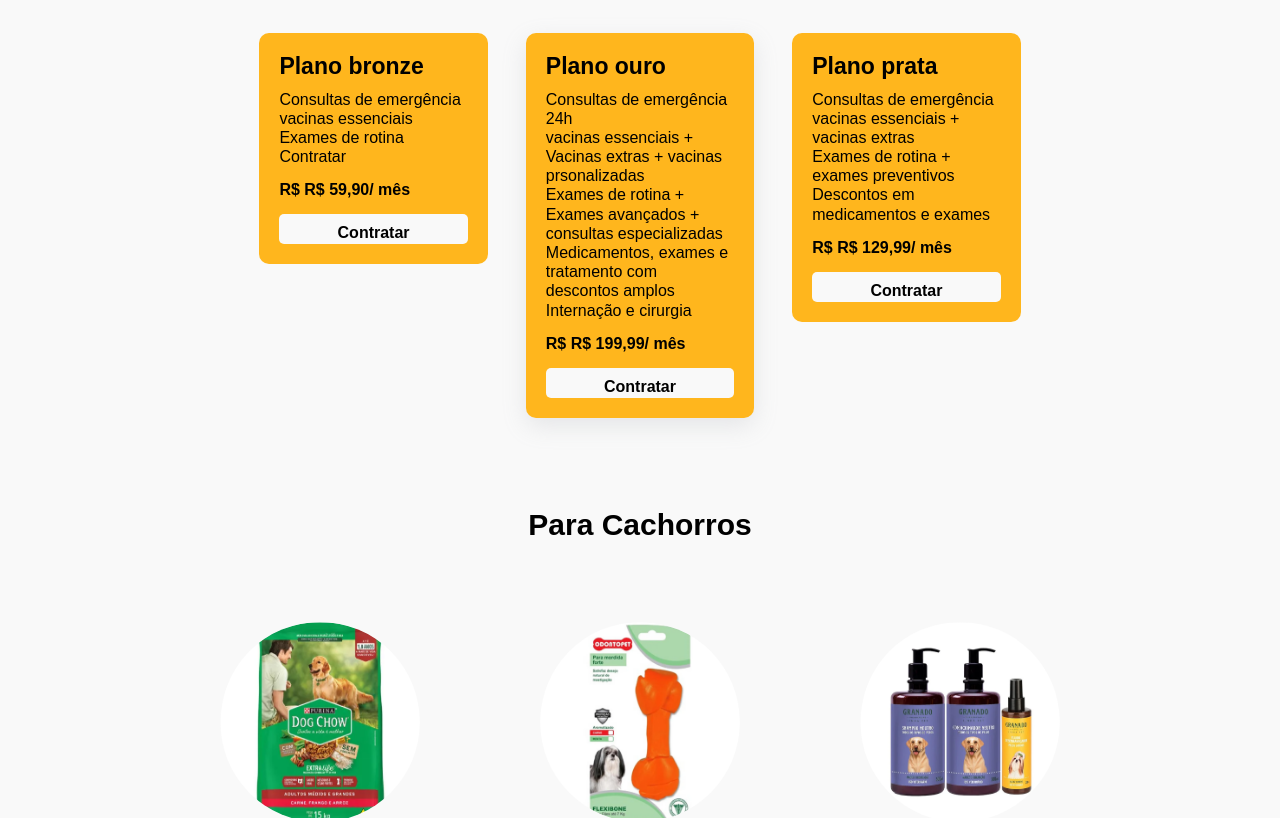
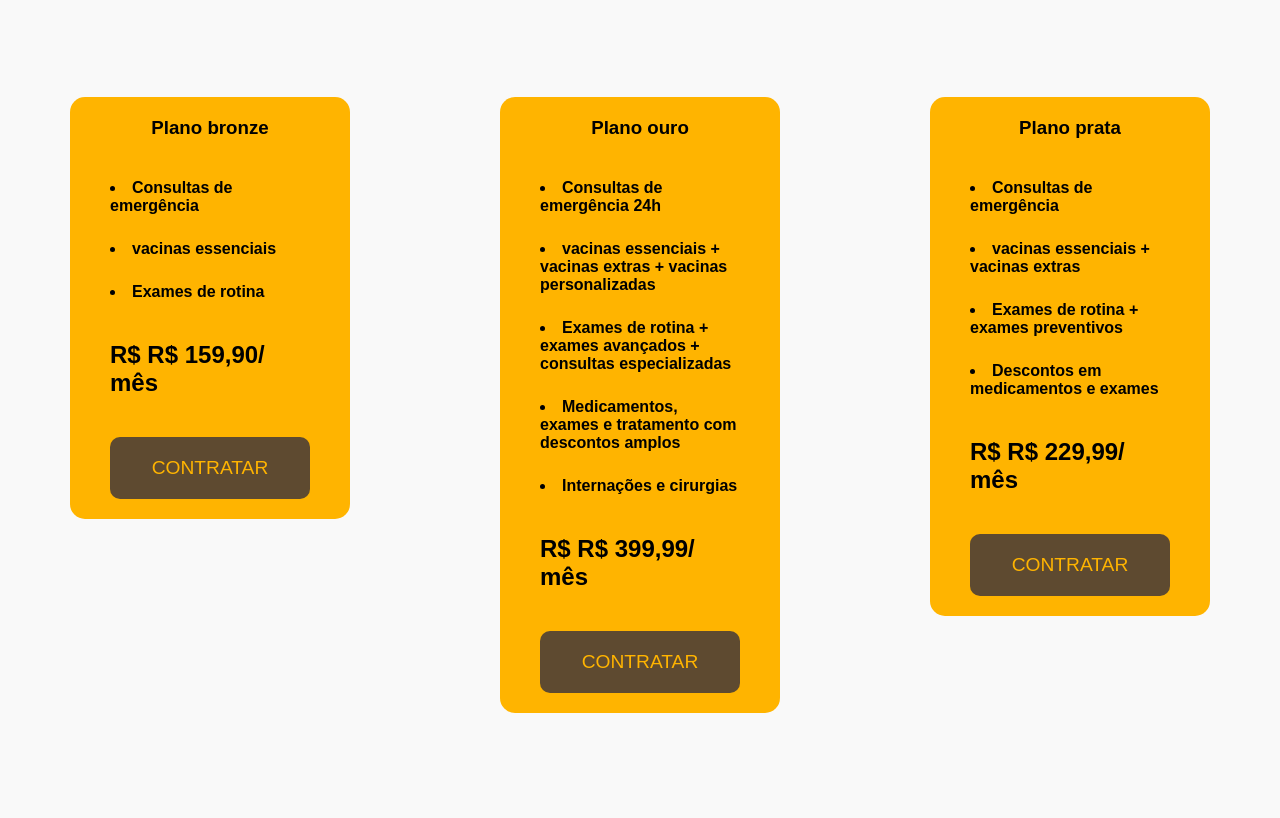
Before and after one commit to rafacostadev/petshop, a plain HTML site: page index.html in a window 1280 px wide. Shown: the part 732-1550 px from the top of the page. Drawn offline with Linux system fonts and the light colour scheme.

Commit message:
Fixado bugs, ajustados elementos, seção de planos refeita, ajustado tamanhos dos elementos

```diff
--- a/index.html
+++ b/index.html
@@ -1,5 +1,6 @@
 <!DOCTYPE html>
 <html lang="pt-BR">
+
 <head>
     <meta charset="UTF-8">
     <meta name="viewport" content="width=device-width, initial-scale=1.0">
@@ -7,19 +8,26 @@
     <link rel="stylesheet" href="styles.css">
     <link rel="shortcut icon" type="imagex/png" href="./images/logo.png">
 </head>
+
 <body>
     <header class="header">
         <div class="top-bar">
             <div class="logo">
+                <a href="#">
                     <img src="images/logo.png" alt="logo petzen" id="logo">
+                </a>
             </div>
             <div class="search-box">
                 <img src="images/lupa.png" alt="lupa pesquisar" class="search-icon">
                 <input type="text" id="search-input" placeholder="Digite o nome de um produto">
             </div>
             <div class="login">
+                <a href="#">
                     <img src="images/carrinho.png" alt="carrinho de compras" id="carrinho">
+                </a>
+                <a href="#">
                     <img src="images/user.png" alt="usuario" id="usuario">
+                </a>
                 <a href="#" class="entrar">Entrar</a>
                 <a href="#" class="cadastrar">Cadastrar</a>
             </div>
@@ -43,7 +51,7 @@
                 <button class="access-button">Acessar</button>
             </div>
             <div class="image-container">
-                <img src="images/telainicial.png" alt="gato e cachorro" class="image-home"/>
+                <img src="images/telainicial.png" alt="gato e cachorro" class="image-home" />
             </div>
         </section>
 
@@ -52,104 +60,82 @@
                 Planos de Saúde para o seu pet
             </h2>
 
-          <div class="plans-container">
-            <div class="plan-box" id="box1">
+            <div class="plans-section-grid">
+
+                <div class="container-plano">
+
                     <h3>Plano bronze</h3>
 
-              <div class="containet-beneficios">
-                  <p class="containet-beneficios-p">
+                    <ul class="container-beneficios">
+                        <li class="container-beneficio">
                             Consultas de emergência
-                  </p>
-                  <p class="containet-beneficios-p">
+                        </li>
+                        <li class="container-beneficio">
                             vacinas essenciais
-                  </p>
-                  <p class="containet-beneficios-p">
+                        </li>
+                        <li class="container-beneficio">
                             Exames de rotina
-                  </p>
-                  <p class="containet-beneficios-p">
-                      Contratar
-                  </p>
-              </div>
-
-              <span id="preco">
-                  R$ R$ 59,90/ mês
+                        </li>
+                    </ul>
+                    <span class="preco">
+                        <strong>R$ R$ 159,90/ mês</strong>
                     </span>
                     <button class="plan-button">
                         Contratar
                     </button>
                 </div>
 
-            <div class="plan-box" id="box2">
+                <div class="container-plano" id="box2">
                     <h3>Plano ouro</h3>
-              <div class="containet-beneficios">
-              <p>
-                <p class="containet-beneficios-p">
+                    <ul class="container-beneficios">
+
+                        <li class="container-beneficio">
                             Consultas de emergência 24h
-            </p>
-            <p class="containet-beneficios-p">
-                vacinas essenciais +
-                </p>
-                <p class="containet-beneficios-p">
-                    Vacinas extras + vacinas </p>
-                    <p class="containet-beneficios-p">
-                        prsonalizadas
-                </p>
-                <p class="containet-beneficios-p">
-                    Exames de rotina +
-                </p>
-                <p class="containet-beneficios-p">
-                    Exames avançados +
-               </p>
-               <p class="containet-beneficios-p">
-                consultas especializadas
-                </p>
-                <p class="containet-beneficios-p">
-                Medicamentos, exames e
-                </p>
-                <p class="containet-beneficios-p">
-                    tratamento com
-                </p>
-                <p class="containet-beneficios-p">
-                descontos amplos
-                </p>
-                <p class="containet-beneficios-p">
-                    Internação e cirurgia
-                </p>
-            </div>
-              <p><strong>R$ R$ 199,99/ mês</strong></p>
+                        </li>
+                        <li class="container-beneficio">
+                            vacinas essenciais + vacinas extras + vacinas personalizadas
+                        </li>
+
+                        <li class="container-beneficio">
+                            Exames de rotina + exames avançados + consultas especializadas
+                        </li>
+
+                        <li class="container-beneficio">
+                            Medicamentos, exames e tratamento com descontos amplos
+                        </li>
+
+                        <li class="container-beneficio">
+                            Internações e cirurgias
+                        </li>
+                    </ul>
+                    <span class="preco"><strong>R$ R$ 399,99/ mês</strong></span>
                     <button class="plan-button">Contratar</button>
                 </div>
 
-            <div class="plan-box" id="box3">
+                <div class="container-plano" id="box3">
                     <h3>Plano prata</h3>
-              <div class="containet-beneficios">
-              <p>
-                <p class="containet-beneficios-p">
+                    <ul class="container-beneficios">
+                        <li class="container-beneficio">
                             Consultas de emergência
-                </p>
-                <p class="containet-beneficios-p">
-            vacinas essenciais +
-                </p>
-                <p class="containet-beneficios-p">
-            vacinas extras
-                </p>
-                <p class="containet-beneficios-p">
-                Exames de rotina +
-            </p>
-            <p class="containet-beneficios-p">
-                exames preventivos
-                </p>
-                <p class="containet-beneficios-p">
-            Descontos em
-            </p>
-            <p class="containet-beneficios-p">
-            medicamentos e exames
-              </p>
-            </div>
-              <p><strong>R$ R$ 129,99/ mês</strong></p>
+                        </li>
+                        <li class="container-beneficio">
+                            vacinas essenciais + vacinas extras
+                        </li>
+
+                        <li class="container-beneficio">
+                            Exames de rotina + exames preventivos
+                        </li>
+
+                        <li class="container-beneficio">
+                            Descontos em medicamentos e exames
+                        </li>
+
+                    </ul>
+                    <span class="preco"><strong>R$ R$ 229,99/ mês</strong></span>
                     <button class="plan-button">Contratar</button>
                 </div>
             </div>
+
         </section>
 
         <section id="para-cachorros">
@@ -211,34 +197,40 @@
                 </li>
             </ul>
         </section>
-        <section class = "ordered-list">
-            <hr>
+        <section class="beneficios">
+            <h2>Benefícios de usar nosso site</h2>
+            <div class="flex-ordered-list">
                 <ol class="list">
                     <li><strong>Produtos de Qualidade Premium</strong>
-                <br> Apenas itens aprovados por especialistas em saúde animal.</li>
+                        <br> Apenas itens aprovados por especialistas em saúde animal.
+                    </li>
                     <li><strong>Entrega Rápida </strong>
-                    <br> Receba no conforto da sua casa em até 24 horas. Frete grátis acima de R$250,00. </li>
+                        <br> Receba no conforto da sua casa em até 24 horas. Frete grátis acima de R$250,00.
+                    </li>
                     <li><strong>Preços Competitivos </strong>
                         <br> Os melhores preços do mercado para cuidar do seu pet.
-                    Parcelamento em até 12x vezes sem juros.</li>
+                        Parcelamento em até 12x vezes sem juros.
+                    </li>
                     <li><strong> Garantia de Satisfação </strong>
-                <br> Troca ou devolução sem complicações. </li>
-                <li><strong>Amor pelos Animais  </strong>
-                <br> Uma empresa feita por quem entende e ama pets.</li>
+                        <br> Troca ou devolução sem complicações.
+                    </li>
+                    <li><strong>Amor pelos Animais </strong>
+                        <br> Uma empresa feita por quem entende e ama pets.
+                    </li>
                 </ol>
             </div>
         </section>
 
         <section id="secao-formulario">
-            <h2>Formulário para contato</h2>
             <div class="form-container">
                 <form class="form">
+                    <h2>Formulário para contato</h2>
                     <input type="text" id="name" placeholder="Escreva seu nome">
                     <input type="email" id="email" placeholder="Escreva seu email">
                     <textarea class="mensagem" placeholder="Escreva sua mensagem"></textarea>
-                <button type="submit" form="formulario" value="submit">Enviar</button>
+                    <button type="submit" class="button-submit" form="formulario" value="submit">Enviar</button>
                 </form>
-            <img class ="form-img" src="./images/image-form.png" alt="imag form">
+                <img class="form-img" src="./images/image-form.png" alt="imag form">
             </div>
 
         </section>
@@ -259,7 +251,7 @@
                     <a href="#">Casa e Jardim</a>
                 </nav>
                 <div class="redes-sociais">
-             <img src="images/linkedin.png" alt="logo linkedin"  >
+                    <img src="images/linkedin.png" alt="logo linkedin">
                     <img src="images/facebook.png" alt="logo facebook">
                     <img src="images/twiter.png" alt="logo twitter">
                 </div>
@@ -282,4 +274,5 @@
     </footer>
 
 </body>
+
 </html>
--- a/styles.css
+++ b/styles.css
@@ -9,7 +9,7 @@ body {
   background-color: #f9f9f9;
 }
 
-img{
+img {
   max-width: 100%;
 }
 
@@ -26,14 +26,14 @@ img{
 
 .top-bar {
   display: flex;
-    justify-content: space-between;
+  justify-content: space-around;
   align-items: center;
   padding: 15px 30px;
   margin-top: 0;
 }
 
-#logo{
-    position: absolute; width: 130px; height: 90px; left: 90px; top: 1px;
+#logo {
+  max-width: 130px;
 }
 
 .label-container label {
@@ -50,7 +50,6 @@ img{
   background-color: #fff;
   width: 500px;
   margin-left: 250px;
-
 }
 
 .search-icon {
@@ -73,7 +72,7 @@ img{
   height: auto;
   margin-right: 5px;
 }
-#usuario{
+#usuario {
   width: 65px;
   height: 60px;
   margin-right: 5px;
@@ -85,25 +84,26 @@ img{
   gap: 10px;
 }
 
-.entrar, .cadastrar {
+.entrar,
+.cadastrar {
   margin-left: 5px;
   font-size: 14px;
   text-decoration: none;
   color: black;
 }
-.entrar:hover, .cadastrar:hover{
-    color: #FFA500;
+.entrar:hover,
+.cadastrar:hover {
+  color: #ffa500;
 }
 
 .login-icon:hover {
-    color: #FFA500;
+  color: #ffa500;
 }
 .navbar {
   display: flex;
   justify-content: center;
   padding: 10px 0;
   background-color: #fff;
-
 }
 .navbar ul {
   display: flex;
@@ -121,8 +121,7 @@ img{
 }
 
 .navbar ul li a:hover {
-    color: #FFA500;
-
+  color: #ffa500;
 }
 
 .main-container {
@@ -153,21 +152,21 @@ height: 287px;
   font-weight: 400px;
   font-size: 59px;
   line-height: 85px;
-color: #0D0C22;
+  color: #0d0c22;
   flex: none;
   order: 0;
   flex-grow: 0;
 }
 
 .highlight {
-    color: #FFA500;
+  color: #ffa500;
   font-weight: bold;
 }
 
 .p-home {
   width: 498px;
   height: 87px;
-font-family: 'Open Sans';
+  font-family: "Open Sans";
   font-style: normal;
   font-weight: 300;
   font-size: 21px;
@@ -176,16 +175,15 @@ color: #323232;
   flex: none;
   order: 1;
   flex-grow: 0;
-
 }
 
 .access-button {
-    padding: 10px 50px;
   font-size: 1em;
   color: #fff;
-    background-color: #FFA500;
+  background-color: #ffa500;
   border: none;
   border-radius: 58px;
+  padding: 20px 40px;
   cursor: pointer;
   transition: background-color 0.3s;
 }
@@ -197,7 +195,6 @@ flex-grow: 0;
 .image-container {
   flex: 1;
   max-width: 500px;
-
 }
 
 .image-home {
@@ -206,106 +203,104 @@ flex-grow: 0;
   max-width: 100%;
   object-fit: contain;
 }
-.plans-section {
-    display: flex;
-    flex-direction: column;
-    padding: 40px;
-}
 
-.plans-container {
-    display: flex;
-    justify-content: space-between;
-}
-
-.plan-box {
-    background-color: #ffb61d;
-    padding: 20px;
-    width: 30%;
-    border-radius: 10px;
-    text-align: left;
-    height: fit-content;
-
-
-}
-
-.plans-section-h2{
-    text-align: center;
-    margin-top: 20px;
-    margin-bottom: 50px;
-    font-size: 30px;
-}
-
-#box2{
-    box-shadow: rgba(149, 157, 165, 0.2) 0px 8px 24px;
-}
-
-.plan-box h3 {
-    margin-bottom: 10px;
-    font-size: 23px;
-}
-
-.containet-beneficios{
+.containe-beneficios {
   display: flex;
   flex-direction: column;
   margin-bottom: 15px;
 }
 
-#preco{
-    font-weight: bold;
-    font-size: 16px;
+/* Seção de planos */
+
+.plans-section {
+  padding: 80px 50px;
 }
 
-.containet-beneficios-p {
-    font-size: 16px;
-    line-height: 1.2;
+.plans-section h2 {
+  text-align: center;
+}
+
+.plans-section-grid {
+  margin-top: 100px;
+  display: grid;
+  grid-template-columns: 1fr 1fr 1fr;
+  align-items: start;
+  gap: 150px;
+}
+
+.container-plano {
+  display: grid;
+  gap: 40px;
+  padding: 20px 40px;
+  max-width: 300px;
+  background: #ffb400;
+  border-radius: 15px;
+}
+
+.container-plano ul {
+  list-style-position: inside;
+}
+
+.container-plano ul {
+  font-weight: bold;
+}
+
+.preco {
+  font-size: 1.5em;
+}
+
+.container-plano li + li {
+  margin-top: 25px;
+}
+
+.container-plano h3 {
+  text-align: center;
 }
 
 .plan-button {
-    background-color:#f9f9f9;
+  cursor: pointer;
+  background: #5e4a30;
+  text-transform: uppercase;
+  font-size: 1.2rem;
+  color: #ffb400;
+  padding: 20px 40px;
+  border-radius: 10px;
   border: none;
-    padding: 10px  20px;
-    border-radius: 5px;
-    cursor: pointer;
-    margin-top: 15px;
-    font-size: 16px;
-    width: 100%;
-    font-weight: bold;
 }
 
 .plan-button:hover {
-    background-color: #0D0C22;
-    color: #f9f9f9;
+  color: #ffffff;
+  background: #e69500;
+  transition: 0.3s;
 }
 
 /* Seção para cachorros */
 
-#para-cachorros{
+#para-cachorros {
   padding: 50px;
-
 }
 
-#para-cachorros h2{
-    text-align:center;
+#para-cachorros h2 {
+  text-align: center;
   font-size: 30px;
 }
 
-
-#para-cachorros h3{
-    text-align:center;
+#para-cachorros h3 {
+  text-align: center;
 }
 
-.produtosCachorro{
+.produtosCachorro {
   list-style-type: none;
 }
 
-.grid{
-    display:grid;
+.grid {
+  display: grid;
   grid-template-columns: 1fr 1fr 1fr;
   margin-top: 80px;
   gap: 120px;
 }
 
-.testimg img{
+.testimg img {
   width: 200px;
   height: 200px;
   border-radius: 100%;
@@ -313,127 +308,129 @@ flex-grow: 0;
 
 /* Seção para gatos */
 
-#para-gatos{
+#para-gatos {
   padding: 50px;
-
 }
 
-#para-gatos h2{
-    text-align:center;
+#para-gatos h2 {
+  text-align: center;
   font-size: 30px;
 }
 
-#para-gatos h3{
-    text-align:center;
+#para-gatos h3 {
+  text-align: center;
 }
 
-.produtosGato{
+.produtosGato {
   list-style-type: none;
 }
 
-.grid li{
+.grid li {
   display: grid;
   gap: 20px;
 }
 /* Seção lista ordenada */
 
-hr {
-    border: 1px solid #717171;
-    width: 100%;
-    margin-bottom: 50px;
+.beneficios {
+  padding: 50px;
 }
 
-.ordered-list{
-    display: flex;
-    flex-direction: column;
-    width: 80%;
-
-
+.beneficios h2 {
+  text-align: center;
 }
 
+.flex-ordered-list {
+  margin-top: 40px;
+  justify-content: center;
+  display: flex;
+}
 
-.list{
+.list {
   text-align: left;
   line-height: 1.9;
-    height: fit-content;
-    margin-bottom: 70px;
   font-size: 18px;
 }
 
-
+.list li + li {
+  margin-top: 20px;
+}
 
 /* Seção do formulário */
 
-.form{
-    display:grid;
+.form {
+  display: grid;
+  gap: 30px;
   grid-template-columns: 1fr;
-    width: 400px;
-    height: 250px;
+  justify-content: center;
   border-radius: 30px;
   background-color: #f9f9f9;
+}
 
+.form h2 {
+  text-align: center;
 }
+
 input {
-    background-color: #ffb61d;/* Cor de fundo amarela */
+  background-color: #ffb61d; /* Cor de fundo amarela */
   color: #333; /* Cor do texto */
   border-radius: 10px; /* Bordas arredondadas */
   border: 1px solid #ccc; /* Cor da borda */
-    width: 100%; /* Largura do input (ajusta conforme necessário) */
   font-size: 16px; /* Tamanho da fonte */
-    border-top: 60px;
+  padding: 10px;
 }
 .email {
-    background-color: #ffb61d;/* Cor de fundo amarela */
+  background-color: #ffb61d; /* Cor de fundo amarela */
   color: #333; /* Cor do texto */
   border-radius: 10px; /* Bordas arredondadas */
   border: 1px solid #ccc; /* Cor da borda */
-    width: 100%; /* Largura do input (ajusta conforme necessário) */
   font-size: 16px; /* Tamanho da fonte */
-    border-top: 60px;
+  padding: 10px;
 }
-textarea{
+
+textarea {
   border-radius: 10px;
   border-bottom: 60px;
-}
-button{
-    border-radius: 10px;
-    width: 100px;
-    height: 30px;
-   border-left: 50px;
-   border-top: 40px;
-
-
+  min-width: 300px;
+  min-height: 150px;
+  max-width: 500px;
+  max-height: 250px;
+  background-color: #ffb61d;
+  padding: 10px;
 }
 
-
-
-.form-container{
+.form-container {
+  padding: 80px;
   display: grid;
   grid-template-columns: 1fr 1fr;
   gap: 100px;
-    align-items:center;
-    margin-bottom: 50px;
-
-
+  align-items: stretch;
 }
-.form-img{
-    width: 310px;
-    height: 280px;
-    padding-left: 10%;
-
-
+.form-img {
+  max-width: 400px;
 }
 
+.button-submit {
+  color: white;
+  justify-self: center;
+  padding: 10px 40px;
+  border-radius: 20px;
+  border-style: none;
+  background-color: #ffb61d;
+  transition: background-color 0.3s;
+  cursor: pointer;
+}
+
+.button-submit:hover {
+  background-color: #e69500;
+}
 
 /* Seção do rodapé */
 footer {
-    background-color: #EDE8E8; /* Fundo claro */
+  background-color: #ede8e8; /* Fundo claro */
   color: #333;
   padding: 20px 0;
   font-family: Arial, sans-serif;
   border-top: 1px solid #ddd;
-
-
 }
 .foot {
   max-width: 1200px;
@@ -441,15 +438,13 @@ footer {
   padding: 0 15px;
 }
 .logo {
-
   width: 100px;
   height: 46px;
   display: flex;
   align-items: center;
-
 }
 
-.footer-top{
+.footer-top {
   display: flex;
   flex-direction: row;
   justify-content: space-between;
@@ -465,8 +460,7 @@ order: 0;
   flex-grow: 0;
 }
 
-.redes-sociais{
-
+.redes-sociais {
   display: flex;
   flex-direction: row;
   justify-content: center;
@@ -480,7 +474,6 @@ width: 35px;
   flex: none;
   order: 2;
   flex-grow: 0;
-
 }
 
 .menu-footer a {
@@ -494,9 +487,8 @@ flex-grow: 0;
   color: #e69500;
 }
 
-  .contato{
+.contato {
   margin-left: 200px;
-
 }
 
 .contact-button {
@@ -521,7 +513,7 @@ flex-grow: 0;
   margin: 5px 0;
 }
 
-  .footer-bottom{
+.footer-bottom {
   display: flex;
   flex-direction: row;
 
@@ -535,7 +527,6 @@ order: 1;
   flex-grow: 0;
   margin-left: 200px;
 }
-.footer-bottom a{
-
-    color:#0D0C22
+.footer-bottom a {
+  color: #0d0c22;
 }
```
Lines whose indentation alone changed are shown as unchanged.
